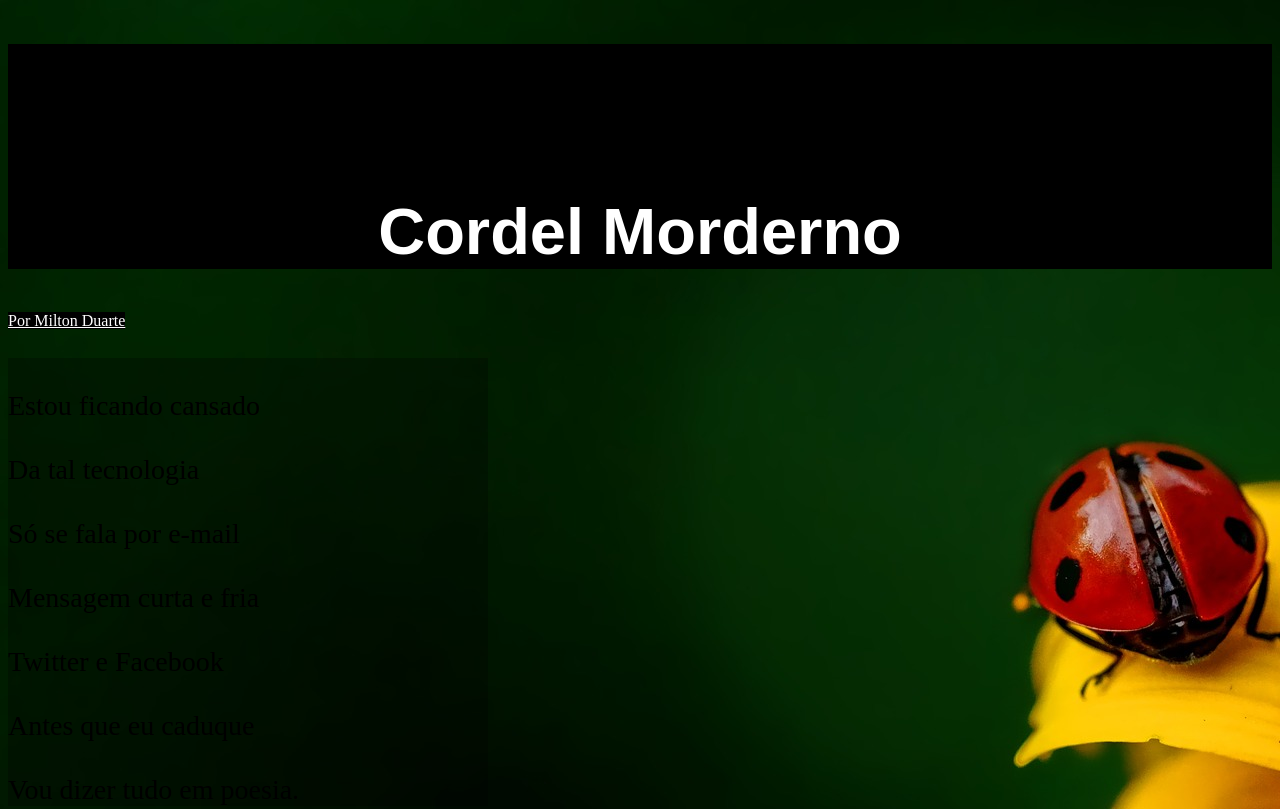
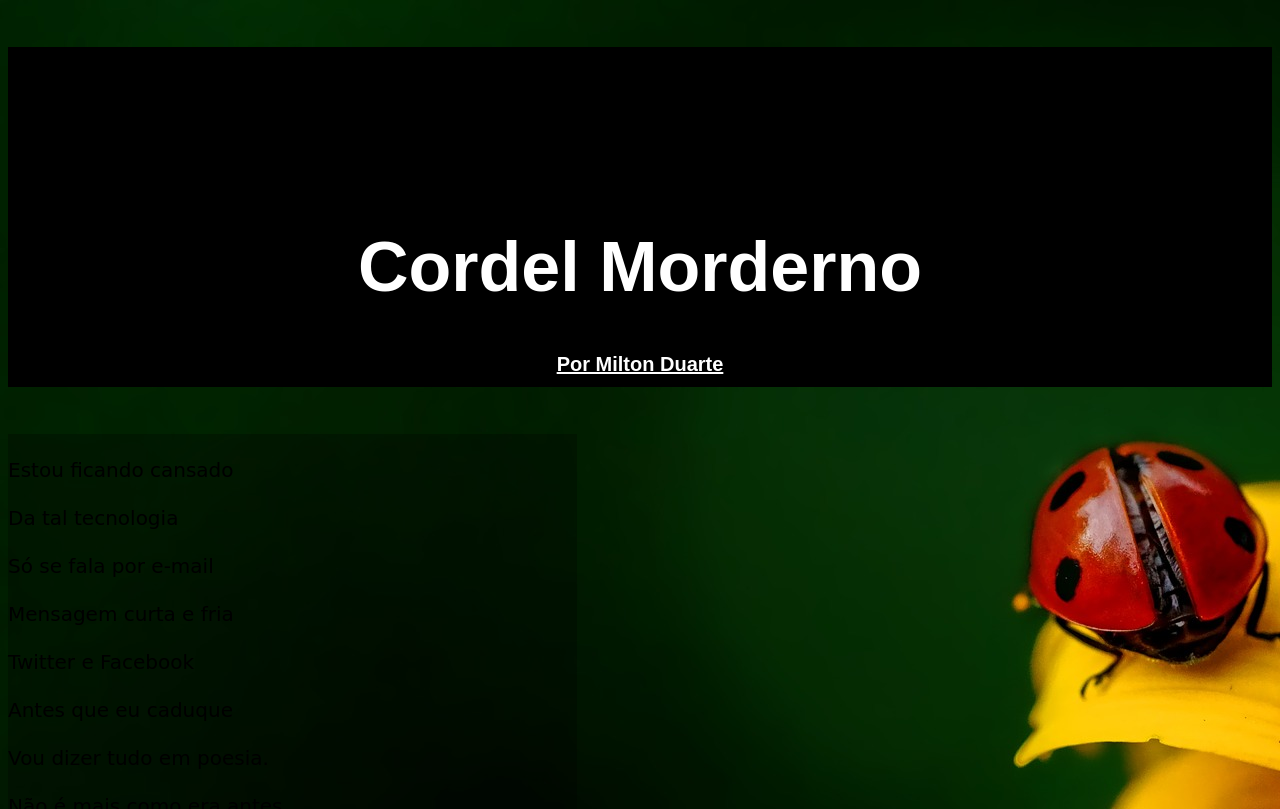
Before and after one commit to daianiazevedo/html-css, a plain HTML site: page desafio23.html in a window 1280 px wide. Shown: the top 809 px of the page. Drawn offline with Linux system fonts and the light colour scheme.

Commit message:
Update desafio23.html

```diff
--- a/desafio23.html
+++ b/desafio23.html
@@ -10,16 +10,20 @@
             background-repeat: no-repeat;
 
         }
+        h1 a{
+            font-size: 20px;
+        }
 
 
 
         h1{
             font-family: Arial, Helvetica, sans-serif ;
-            font-size: 65px;
+            font-size: 70px;
             color: white;
             background-color: black;
-            padding-top: 150px;
+            padding-top: 100px;
             text-align: center;
+
 
 
         }
@@ -29,28 +33,34 @@
 
 
         }
-        main p{
-            font-size: 28px;
-            width: 38%;
+        div{
+            font-family: cursive;
+            font-size: 20px;
+            width: 45%;
             background-color: rgba(0, 0, 0, 0.274);
         }
+
+
 
 
     </style>
 </head>
 <body>
-    <div>
-        <h1>Cordel Morderno</h1>
-        <p> <a href="https://www.recantodasletras.com.br/poesias/3186743">Por Milton Duarte</a></p>
+
+        <h1>
+            <br>Cordel Morderno</br>
+            <a href="https://www.recantodasletras.com.br/poesias/3186743">Por Milton Duarte</a>
+        </h1>
 
 
 
 
-    </div>
-    <main>
 
-                <p>
 
+
+
+
+                            <div>
                                 <br>Estou ficando cansado</br>
                                 <br>Da tal tecnologia</br>
                                 <br>Só se fala por e-mail</br>
@@ -58,60 +68,65 @@
                                 <br>Twitter e Facebook</br>
                                 <br>Antes que eu caduque</br>
                                 <br>Vou dizer tudo em poesia.</br>
-                                        </p>
+                            </div>
 
 
-        <p><br>Não é mais como era antes</br>
+
+        <div>
+            <br>Não é mais como era antes</br>
                 <br>É tudo abreviado</br>
                 <br>"Você" só tem duas letras</br>
                 <br>O "O" e o "E" foi riscado</br>
                 <br>Para declarar o amor</br>
                 <br>Basta botar uma flor</br>
-            <br>E um coração desenhado.</br></p>
+                <br>E um coração desenhado.</br>
+        </div>
 
-        <p><br>Arroba agora não pesa</br>
+        <div>
+            <br>Arroba agora não pesa</br>
                 <br>É parte de um endereço</br>
                 <br>Ponto final nem se usa</br>
                 <br>Ou vai até no começo</br>
                 <br>Agora é .com</br>
                 <br>Se o saite é muito bom</br>
-            <br>Ele vale um alto preço.</br></p>
+                <br>Ele vale um alto preço.</br>
+        </div>
 
-        <p><br>Arroba agora não pesa</br>
-            <br>É parte de um endereço</br>
-            <br>Ponto final nem se usa</br>
-            <br>Ou vai até no começo</br>
-            <br>Agora é .com</br>
-            <br>Se o saite é muito bom</br>
-            <br>Ele vale um alto preço</br> </p>
 
-        <p><br>Tenho saudade das cartas</br>
+<div>
+
+            <br>Tenho saudade das cartas</br>
                 <br>Escritas com a própria mão</br>
                 <br>Mandava no mês de Junho</br>
                 <br>Só chegava no Verão</br>
                 <br>Mas matava a saudade</br>
                 <br>Era texto de verdade</br>
-            <br>Nas linhas do coração.</br></p>
+                <br>Nas linhas do coração.</br>
+</div>
 
-        <p><br>Agora, escrevo e envio</br>
+        <div>
+            <br>Agora, escrevo e envio</br>
                 <br>Chegando na mesma hora</br>
                 <br>Mas quando vou prosear</br>
                 <br>A pessoa foi embora</br>
                 <br>Abriu outro aplicativo</br>
                 <br>O mundo ficou cativo</br>
                 <br>Da tecnologia do agora.</br>
-            </p>
 
-        <p><br>Felizmente, pra orar</br>
+        </div>
+
+        <div>
+            <br>Felizmente, pra orar</br>
                 <br>Não precisa de internet</br>
                 <br>Deus escuta todo mundo</br>
                 <br>Se quiser, faça esse teste</br>
                 <br>Dois pontos são dois joelhos</br>
                 <br>Seus lábios são aparelhos</br>
-            <br>Deixe que Deus interprete.</br></p>
+                <br>Deixe que Deus interprete.</br>
+
+        </div>
 
 
-    </main>
 
 </body>
 </html>
```
Lines whose indentation alone changed are shown as unchanged.
